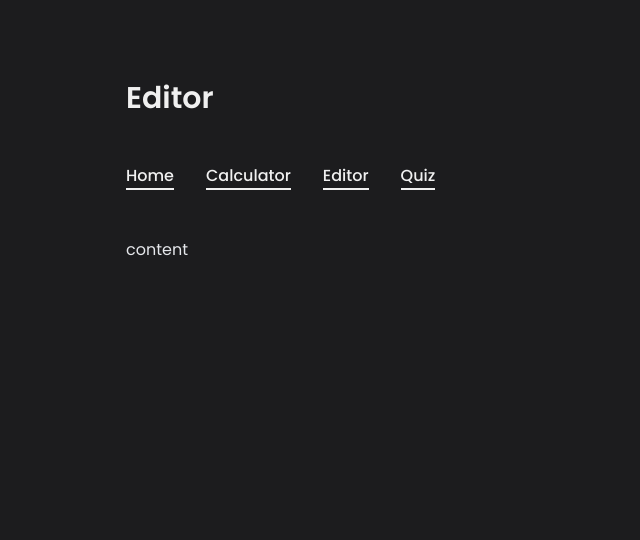
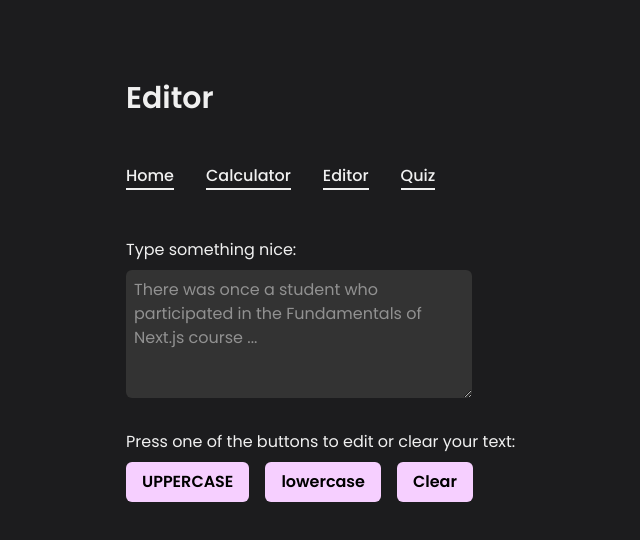
Before and after one commit to KaritaLaine/Fundamentals-of-Next.js, a Next.js app in the folder 8-project-work/: page /editor in a window 1280 px wide. Shown: the top 540 px of the page, without its empty margins (226-866 px from the left). Built offline with nearby package versions, Linux system fonts and the light colour scheme.

Commit message:
feat: add simple text editor contents

```diff
--- a/8-project-work/app/editor/page.tsx
+++ b/8-project-work/app/editor/page.tsx
@@ -1,14 +1,44 @@
+"use client";
+
+import { useState } from "react";
+import Button from "../components/button/button";
+import Input from "../components/input/input";
 import Navlinks from "../components/navlinks/navlinks";
 
 const Editor = () => {
+	const [text, setText] = useState("");
+	const buttons = [
+		{ text: "UPPERCASE", edit: () => setText(text.toUpperCase()) },
+		{ text: "lowercase", edit: () => setText(text.toLowerCase()) },
+		{ text: "Clear", edit: () => setText("") },
+	];
+
 	return (
 		<div className="flex flex-col gap-[3rem] py-[5rem] w-xl m-auto">
 			<h1 className="text-3xl font-semibold">Editor</h1>
 
 			<Navlinks />
 
-			<div className="flex flex-col gap-[1rem]">
-				<p className="text-gray-200">content</p>
+			<div className="flex flex-col gap-[2rem]">
+				<Input
+					label="Type something nice:"
+					name="text"
+					value={text}
+					placeholder="There was once a student who participated in the Fundamentals of Next.js course ..."
+					multiline
+					onChange={setText}
+					w="w-[60%]"
+				/>
+
+				<div>
+					<p> Press one of the buttons to edit or clear your text: </p>
+
+					<div className="flex gap-[1rem]">
+						{buttons.map((btn) => (
+							<Button key={btn.text} btnText={btn.text} onClick={btn.edit} />
+						))}
+					</div>
+				</div>
 			</div>
 		</div>
 	);
```
